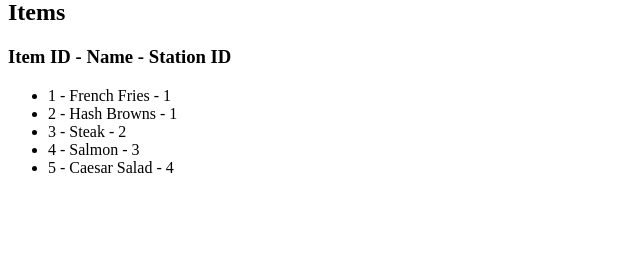
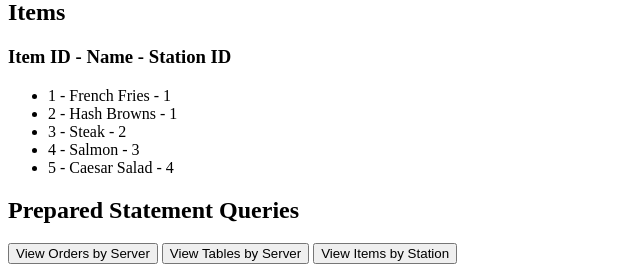
Before and after one commit to arnavvyas25/CS348_Stage_3_Submission, a Django app: page / in a window 1280 px wide. Shown: the part 745-1017 px from the top of the page, without its empty margins (0-640 px from the left). Before the commit the page ends 918 px from the top, so only its background shows below. Run offline with Django 5.2, Linux system fonts and the light colour scheme; data comes from the database, SQL or seed files in the repository; both versions use the stored data as it was after the commit; data that the repository does not hold is empty.

Commit message:
prepared statements added

```diff
--- a/ticket/ticket/urls.py
+++ b/ticket/ticket/urls.py
@@ -28,4 +28,7 @@ urlpatterns = [
     path('order/add/', OrderCreateView.as_view(), name='order_add'),
     path('order/edit/<int:pk>/', OrderUpdateView.as_view(), name='order_edit'),
     path('order/delete/<int:pk>/', OrderDeleteView.as_view(), name='order_delete'),
+    path('orders-by-server/<int:server_id>/', OrdersByServerView.as_view(), name='orders_by_server'),
+    path('tables-by-server/<int:server_id>/', TablesByServerView.as_view(), name='tables_by_server'),
+    path('items-by-station/<int:station_id>/', ItemsByStationView.as_view(), name='items_by_station'),
 ] + static(settings.MEDIA_URL, document_root=settings.MEDIA_ROOT)
--- a/ticket/ticket_app/models.py
+++ b/ticket/ticket_app/models.py
@@ -9,10 +9,20 @@ class Order(models.Model):
     item_id = models.IntegerField()
     quantity = models.IntegerField()
 
+    class Meta:
+        indexes = [
+            models.Index(fields=['server_id', 'table_id']),  # Composite index
+        ]
+
 class Table(models.Model):
     table_id = models.IntegerField(primary_key=True)
     server_id = models.IntegerField()
     num_people = models.IntegerField()
+
+    class Meta:
+        indexes = [
+            models.Index(fields=['server_id']),  # Single index
+        ]
 
 class Server(models.Model):
     server_id = models.IntegerField(primary_key=True)
@@ -23,6 +33,11 @@ class Item(models.Model):
     name = models.CharField(max_length=50)
     station_id = models.IntegerField()
 
+    class Meta:
+        indexes = [
+            models.Index(fields=['station_id']),  # Single index
+        ]
+
 class Station(models.Model):
     station_id = models.IntegerField(primary_key=True)
     name = models.CharField(max_length=50)
--- a/ticket/ticket_app/templates/home.html
+++ b/ticket/ticket_app/templates/home.html
@@ -56,9 +56,17 @@
  <ul>
     {% for item in Items %}
     <li>
-        {{ item.item_id }} - {{ item.name }} - {{ item.station_id}}
+        {{ item.item_id }} - {{ item.name }} - {{ item.station_id }}
     </li>
     {% endfor %}
  </ul>
+
+ <!-- Buttons to access prepared statement queries -->
+ <h2>Prepared Statement Queries</h2>
+ <div>
+    <button onclick="location.href='{% url 'orders_by_server' server_id=1 %}'">View Orders by Server</button>
+    <button onclick="location.href='{% url 'tables_by_server' server_id=1 %}'">View Tables by Server</button>
+    <button onclick="location.href='{% url 'items_by_station' station_id=1 %}'">View Items by Station</button>
+ </div>
 </body>
 </html>
--- a/ticket/ticket_app/views.py
+++ b/ticket/ticket_app/views.py
@@ -1,8 +1,9 @@
 from django.shortcuts import render
-from django.views.generic import CreateView, UpdateView, DeleteView
+from django.views.generic import CreateView, UpdateView, DeleteView, TemplateView
 from ticket_app.models import *
 from ticket_app.forms import OrderForm
 from django.urls import reverse_lazy
+from ticket_app.queries import Queries
 
 # Create your views here.
 
@@ -49,6 +50,9 @@ class OrderUpdateView(UpdateView):
     template_name = 'order_edit.html'
     success_url = reverse_lazy('home')
 
+    def get_queryset(self):
+        return Order.objects.all()
+
     def form_valid(self, form):
         return super().form_valid(form)
 
@@ -59,3 +63,40 @@ class OrderDeleteView(DeleteView):
 
     def form_valid(self, form):
         return super().form_valid(form)
+
+# prepared statements
+def orders_by_server(request, server_id):
+    orders = Queries.get_orders_by_server_id(server_id)
+    return render(request, 'orders_list.html', {'orders': orders})
+
+def tables_by_server(request, server_id):
+    tables = Queries.get_tables_by_server_id(server_id)
+    return render(request, 'tables_list.html', {'tables': tables})
+
+def items_by_station(request, station_id):
+    items = Queries.get_items_by_station_id(station_id)
+    return render(request, 'items_list.html', {'items': items})
+
+class OrdersByServerView(TemplateView):
+    template_name = 'orders_list.html'
+
+    def get(self, request, server_id, *args, **kwargs):
+        orders = Queries.get_orders_by_server_id(server_id)
+        context = {'orders': orders, 'server_id': server_id}
+        return render(request, self.template_name, context)
+
+class TablesByServerView(TemplateView):
+    template_name = 'tables_list.html'
+
+    def get(self, request, server_id, *args, **kwargs):
+        tables = Queries.get_tables_by_server_id(server_id)
+        context = {'tables': tables, 'server_id': server_id}
+        return render(request, self.template_name, context)
+
+class ItemsByStationView(TemplateView):
+    template_name = 'items_list.html'
+
+    def get(self, request, station_id, *args, **kwargs):
+        items = Queries.get_items_by_station_id(station_id)
+        context = {'items': items, 'station_id': station_id}
+        return render(request, self.template_name, context)
```
Also changed, not shown: ticket/ticket_app/queries.py (added, +35 -0 lines), ticket/ticket_app/templates/items_list.html (added, +28 -0 lines), ticket/ticket_app/templates/orders_list.html (added, +32 -0 lines), ticket/ticket_app/templates/tables_list.html (added, +28 -0 lines), ticket/db.sqlite3.
